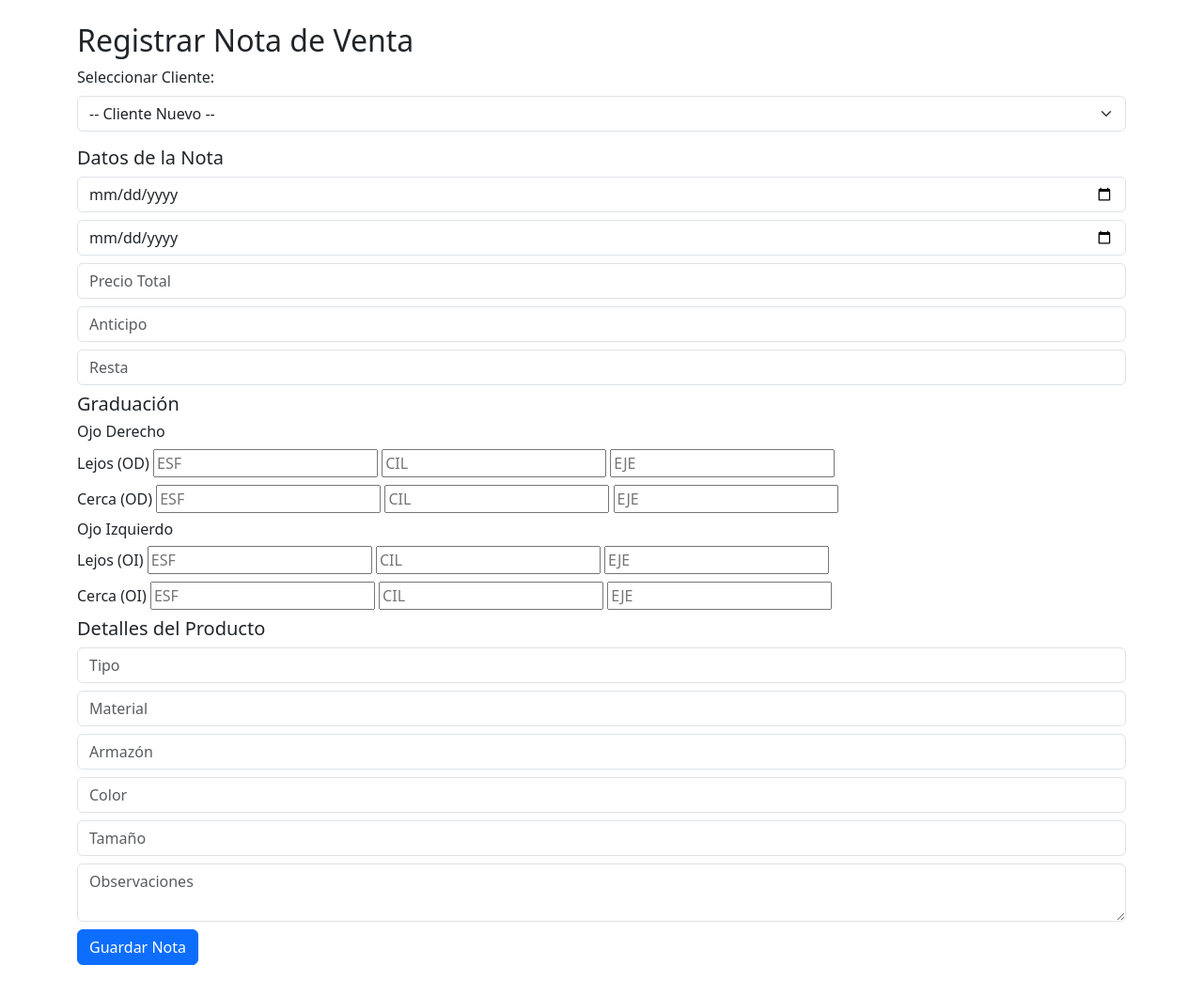
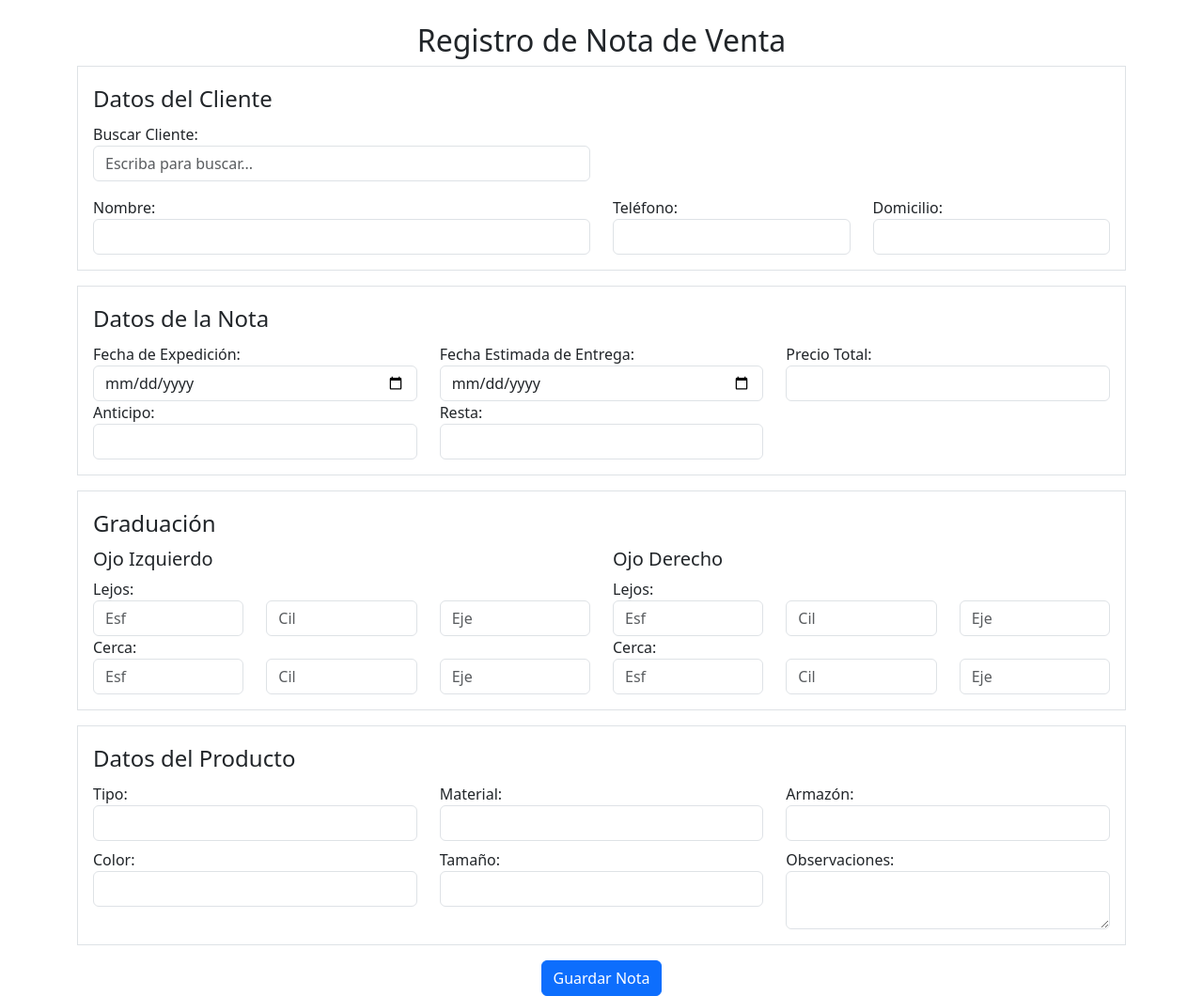
Before and after one commit to Orlando-BP/Opto-Register, a PHP site: page /formulario_guardar_nota.php in a window 1280 px wide. Shown: the whole page at 94% size. Before the commit the page ends 1027 px from the top, so only its background shows below. Run offline with PHP 8.4, Linux system fonts and the light colour scheme; data that the repository does not hold is empty.

Commit message:
Correcciones y medificacion de formularios en proceso, no tocar

```diff
--- a/Codigo Web/formulario_guardar_nota.php
+++ b/Codigo Web/formulario_guardar_nota.php
@@ -1,82 +1,205 @@
-<?php
-require 'conexion.php'; // Asegúrate de tener un archivo para conectar a la BD
-
-// Obtener lista de clientes existentes
-$clientes = $conn->query("SELECT id_cliente, nombre FROM Clientes");
-?>
-
 <!DOCTYPE html>
 <html lang="es">
 <head>
     <meta charset="UTF-8">
     <meta name="viewport" content="width=device-width, initial-scale=1.0">
-    <title>Registrar Nota de Venta</title>
-    <link rel="stylesheet" href="https://cdn.jsdelivr.net/npm/bootstrap@5.3.0/dist/css/bootstrap.min.css">
+    <title>Registro de Nota de Venta</title>
+    <link href="https://cdn.jsdelivr.net/npm/bootstrap@5.3.0/dist/css/bootstrap.min.css" rel="stylesheet">
+    <script src="https://code.jquery.com/jquery-3.6.0.min.js"></script>
 </head>
-<body class="container mt-4">
-    <h2>Registrar Nota de Venta</h2>
-    <form action="guardar_nota.php" method="POST">
+<body>
+    <div class="container mt-4">
+        <h2 class="text-center">Registro de Nota de Venta</h2>
+        <form action="guardar_nota.php" method="POST">
 
-        <!-- Selección o registro de cliente -->
-        <div class="mb-3">
-            <label class="form-label">Seleccionar Cliente:</label>
-            <select name="id_cliente" class="form-select" id="selectCliente">
-                <option value="">-- Cliente Nuevo --</option>
-                <?php while ($cliente = $clientes->fetch_assoc()) { ?>
-                    <option value="<?php echo $cliente['id_cliente']; ?>">
-                        <?php echo $cliente['nombre']; ?>
-                    </option>
-                <?php } ?>
-            </select>
-        </div>
+            <!-- Selección o Registro de Cliente -->
+            <fieldset class="border p-3 mb-3">
+                <legend>Datos del Cliente</legend>
+                <div class="row mb-3">
+                    <div class="col-md-6">
+                        <label for="buscar_cliente">Buscar Cliente:</label>
+                        <input type="text" id="buscar_cliente" class="form-control" placeholder="Escriba para buscar...">
+                        <div id="lista_clientes" class="list-group"></div>
+                        <input type="hidden" id="id_cliente" name="id_cliente">
+                    </div>
+                </div>
+                <div id="nuevoCliente">
+                    <div class="row">
+                        <div class="col-md-6">
+                            <label for="nombre">Nombre:</label>
+                            <input type="text" id="nombre" name="nombre" class="form-control">
+                        </div>
+                        <div class="col-md-3">
+                            <label for="telefono">Teléfono:</label>
+                            <input type="text" id="telefono" name="telefono" class="form-control">
+                        </div>
+                        <div class="col-md-3">
+                            <label for="domicilio">Domicilio:</label>
+                            <input type="text" id="domicilio" name="domicilio" class="form-control">
+                        </div>
+                    </div>
+                </div>
+            </fieldset>
 
-        <div id="nuevoCliente" style="display: none;">
-            <h5>Datos del Nuevo Cliente</h5>
-            <input type="text" name="nombre" class="form-control mb-2" placeholder="Nombre">
-            <input type="text" name="telefono" class="form-control mb-2" placeholder="Teléfono">
-            <textarea name="domicilio" class="form-control mb-2" placeholder="Domicilio"></textarea>
-        </div>
+            <fieldset class="border p-3 mb-3">
+                <legend>Datos de la Nota</legend>
+                <div class="row">
+                    <div class="col-md-4">
+                        <label for="fecha_expedicion">Fecha de Expedición:</label>
+                        <input type="date" id="fecha_expedicion" name="fecha_expedicion" class="form-control" required>
+                    </div>
+                    <div class="col-md-4">
+                        <label for="fecha_entrega">Fecha Estimada de Entrega:</label>
+                        <input type="date" id="fecha_entrega" name="fecha_entrega" class="form-control">
+                    </div>
+                    <div class="col-md-4">
+                        <label for="precio_total">Precio Total:</label>
+                        <input type="number" step="0.01" id="precio_total" name="precio_total" class="form-control" required>
+                    </div>
+                    <div class="col-md-4">
+                        <label for="anticipo">Anticipo:</label>
+                        <input type="number" step="0.01" id="anticipo" name="anticipo" class="form-control" required>
+                    </div>
+                    <div class="col-md-4">
+                        <label for="resta">Resta:</label>
+                        <input type="number" step="0.01" id="resta" name="resta" class="form-control" required>
+                    </div>
+                </div>
+            </fieldset>
 
-        <!-- Datos de la Nota de Venta -->
-        <h5>Datos de la Nota</h5>
-        <input type="date" name="fecha_expedicion" class="form-control mb-2" required>
-        <input type="date" name="fecha_entrega" class="form-control mb-2">
-        <input type="number" step="0.01" name="precio_total" class="form-control mb-2" placeholder="Precio Total" required>
-        <input type="number" step="0.01" name="anticipo" class="form-control mb-2" placeholder="Anticipo" required>
-        <input type="number" step="0.01" name="resta" class="form-control mb-2" placeholder="Resta" required>
+            <!-- Graduación -->
+            <fieldset class="border p-3 mb-3">
+                <legend>Graduación</legend>
+                <div class="row">
+                    <div class="col-md-6">
+                        <h5>Ojo Izquierdo</h5>
+                        <label>Lejos:</label>
+                        <div class="row">
+                            <div class="col">
+                                <input type="text" name="esf_lejos_oi" placeholder="Esf" class="form-control">
+                            </div>
+                            <div class="col">
+                                <input type="text" name="cil_lejos_oi" placeholder="Cil" class="form-control">
+                            </div>
+                            <div class="col">
+                                <input type="text" name="eje_lejos_oi" placeholder="Eje" class="form-control">
+                            </div>
+                        </div>
+                        <label>Cerca:</label>
+                        <div class="row">
+                            <div class="col">
+                                <input type="text" name="esf_cerca_oi" placeholder="Esf" class="form-control">
+                            </div>
+                            <div class="col">
+                                <input type="text" name="cil_cerca_oi" placeholder="Cil" class="form-control">
+                            </div>
+                            <div class="col">
+                                <input type="text" name="eje_cerca_oi" placeholder="Eje" class="form-control">
+                            </div>
+                        </div>
+                    </div>
+                    <div class="col-md-6">
+                        <h5>Ojo Derecho</h5>
+                        <label>Lejos:</label>
+                        <div class="row">
+                            <div class="col">
+                                <input type="text" name="esf_lejos_od" placeholder="Esf" class="form-control">
+                            </div>
+                            <div class="col">
+                                <input type="text" name="cil_lejos_od" placeholder="Cil" class="form-control">
+                            </div>
+                            <div class="col">
+                                <input type="text" name="eje_lejos_od" placeholder="Eje" class="form-control">
+                            </div>
+                        </div>
+                        <label>Cerca:</label>
+                        <div class="row">
+                            <div class="col">
+                                <input type="text" name="esf_cerca_od" placeholder="Esf" class="form-control">
+                            </div>
+                            <div class="col">
+                                <input type="text" name="cil_cerca_od" placeholder="Cil" class="form-control">
+                            </div>
+                            <div class="col">
+                                <input type="text" name="eje_cerca_od" placeholder="Eje" class="form-control">
+                            </div>
+                        </div>
+                    </div>
+                </div>
+            </fieldset>
 
-        <!-- Datos de la Graduación -->
-        <h5>Graduación</h5>
-        <?php $ojos = ['OD' => 'Ojo Derecho', 'OI' => 'Ojo Izquierdo']; ?>
-        <?php $distancias = ['Lejos', 'Cerca']; ?>
+           <!-- Datos del Producto -->
+           <fieldset class="border p-3 mb-3">
+                <legend>Datos del Producto</legend>
+                <div class="row">
+                    <div class="col-md-4">
+                        <label for="tipo">Tipo:</label>
+                        <input type="text" id="tipo" name="tipo" class="form-control" required>
+                    </div>
+                    <div class="col-md-4">
+                        <label for="material">Material:</label>
+                        <input type="text" id="material" name="material" class="form-control">
+                    </div>
+                    <div class="col-md-4">
+                        <label for="armazon">Armazón:</label>
+                        <input type="text" id="armazon" name="armazon" class="form-control">
+                    </div>
+                </div>
+                <div class="row mt-2">
+                    <div class="col-md-4">
+                        <label for="color">Color:</label>
+                        <input type="text" id="color" name="color" class="form-control">
+                    </div>
+                    <div class="col-md-4">
+                        <label for="tamano">Tamaño:</label>
+                        <input type="text" id="tamano" name="tamano" class="form-control">
+                    </div>
+                    <div class="col-md-4">
+                        <label for="observaciones">Observaciones:</label>
+                        <textarea id="observaciones" name="observaciones" class="form-control"></textarea>
+                    </div>
+                </div>
+            </fieldset>
 
-        <?php foreach ($ojos as $ojo => $nombre_ojo) { ?>
-            <h6><?php echo $nombre_ojo; ?></h6>
-            <?php foreach ($distancias as $distancia) { ?>
-                <div class="mb-2">
-                    <label><?php echo "$distancia ($ojo)"; ?></label>
-                    <input type="number" step="0.25" name="esf_<?php echo $ojo . '_' . $distancia; ?>" placeholder="ESF">
-                    <input type="number" step="0.25" name="cil_<?php echo $ojo . '_' . $distancia; ?>" placeholder="CIL">
-                    <input type="number" name="eje_<?php echo $ojo . '_' . $distancia; ?>" placeholder="EJE">
-                </div>
-            <?php } ?>
-        <?php } ?>
-
-        <!-- Datos del Producto -->
-        <h5>Detalles del Producto</h5>
-        <input type="text" name="tipo" class="form-control mb-2" placeholder="Tipo">
-        <input type="text" name="material" class="form-control mb-2" placeholder="Material">
-        <input type="text" name="armazon" class="form-control mb-2" placeholder="Armazón">
-        <input type="text" name="color" class="form-control mb-2" placeholder="Color">
-        <input type="text" name="tamano" class="form-control mb-2" placeholder="Tamaño">
-        <textarea name="observaciones" class="form-control mb-2" placeholder="Observaciones"></textarea>
-
-        <button type="submit" class="btn btn-primary">Guardar Nota</button>
-    </form>
+            <!-- Botón de envío -->
+            <div class="text-center">
+                <button type="submit" class="btn btn-primary">Guardar Nota</button>
+            </div>
+        </form>
+    </div>
 
     <script>
-        document.getElementById('selectCliente').addEventListener('change', function() {
-            document.getElementById('nuevoCliente').style.display = this.value ? 'none' : 'block';
+        $(document).ready(function() {
+            $("#buscar_cliente").on("input", function() {
+                let query = $(this).val();
+                if (query.length > 1) {
+                    $.ajax({
+                        url: "buscar_cliente.php",
+                        method: "POST",
+                        data: { query: query },
+                        success: function(data) {
+                            $("#lista_clientes").html(data).show();
+                        }
+                    });
+                } else {
+                    $("#lista_clientes").hide();
+                }
+            });
+
+            $(document).on("click", ".cliente-item", function() {
+                let id = $(this).data("id");
+                let nombre = $(this).text();
+                $("#id_cliente").val(id);
+                $("#buscar_cliente").val(nombre);
+                $("#lista_clientes").hide();
+                $("#nuevoCliente").hide();
+            });
+
+            $("#buscar_cliente").on("focus", function() {
+                if ($("#id_cliente").val() === "") {
+                    $("#nuevoCliente").show();
+                }
+            });
         });
     </script>
 </body>
```
Also changed, not shown: Codigo Web/buscar_cliente.php (added, +23 -0 lines), Codigo Web/consultar_cliente.php (added, +95 -0 lines), Codigo Web/guardar_nota.php (+6 -6 lines).
